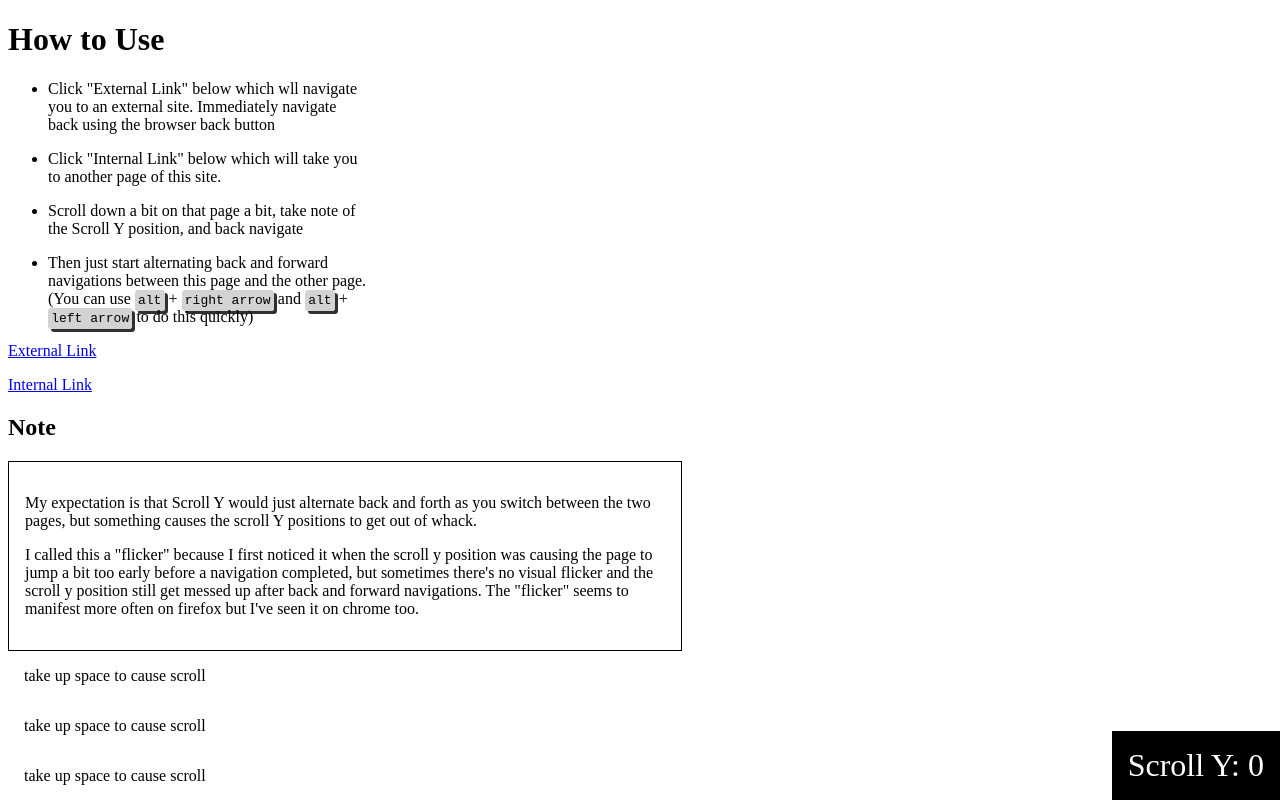
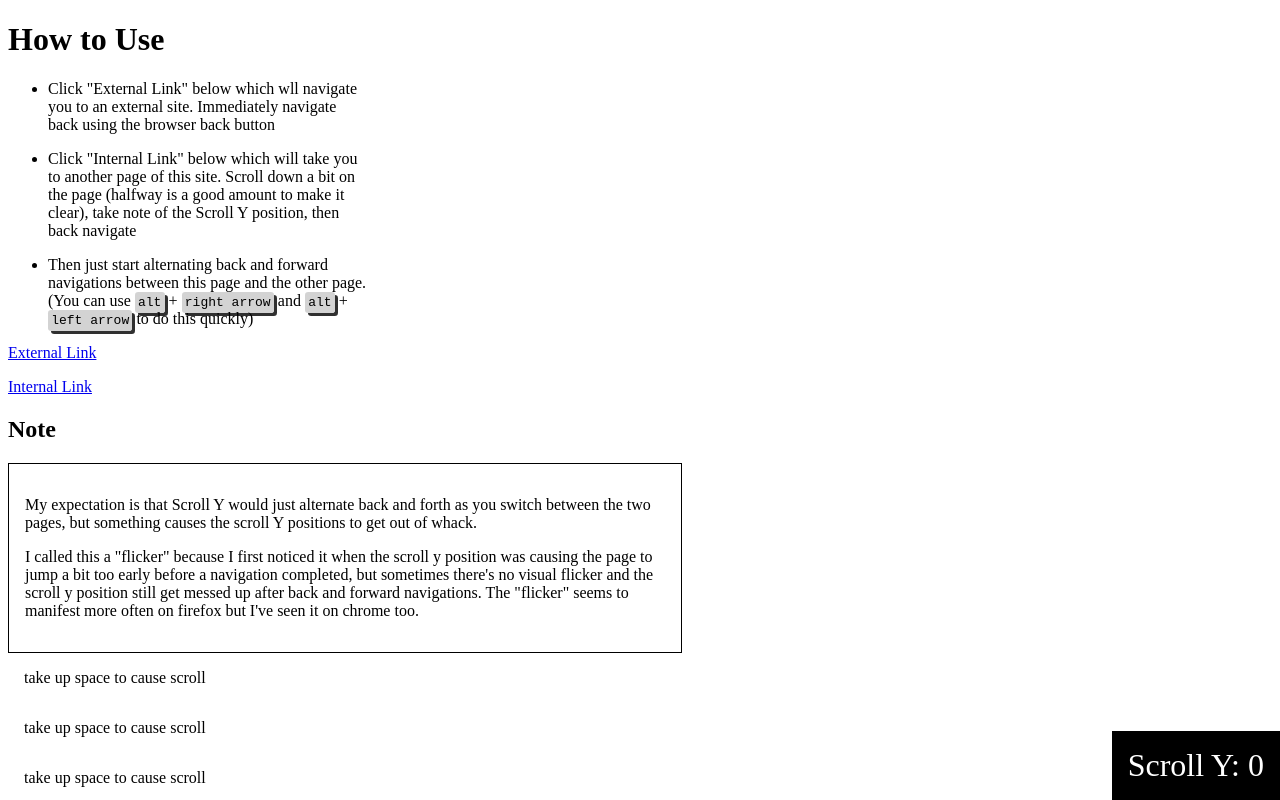
Before and after one commit to samstorment/sveltekit-bf-scroll-flicker-repro, a SvelteKit app: page /flicker/1 in a window 1280 px wide. Shown: the top 800 px of the page. Built offline with nearby package versions, Linux system fonts and the light colour scheme.

Commit message:
Wording fix

```diff
--- a/src/routes/flicker/1/+page.svelte
+++ b/src/routes/flicker/1/+page.svelte
@@ -3,8 +3,7 @@
 
 <ul>
     <li>Click "External Link" below which wll navigate you to an external site. Immediately navigate back using the browser back button</li>
-    <li>Click "Internal Link" below which will take you to another page of this site.</li>
-    <li>Scroll down a bit on that page a bit, take note of the Scroll Y position, and back navigate</li>
+    <li>Click "Internal Link" below which will take you to another page of this site. Scroll down a bit on the page (halfway is a good amount to make it clear), take note of the Scroll Y position, then back navigate</li>
     <li>Then just start alternating back and forward navigations between this page and the other page. (You can use <kbd>alt</kbd> + <kbd>right arrow</kbd> and <kbd>alt</kbd> + <kbd>left arrow</kbd> to do this quickly)</li>
 </ul>
 
```
